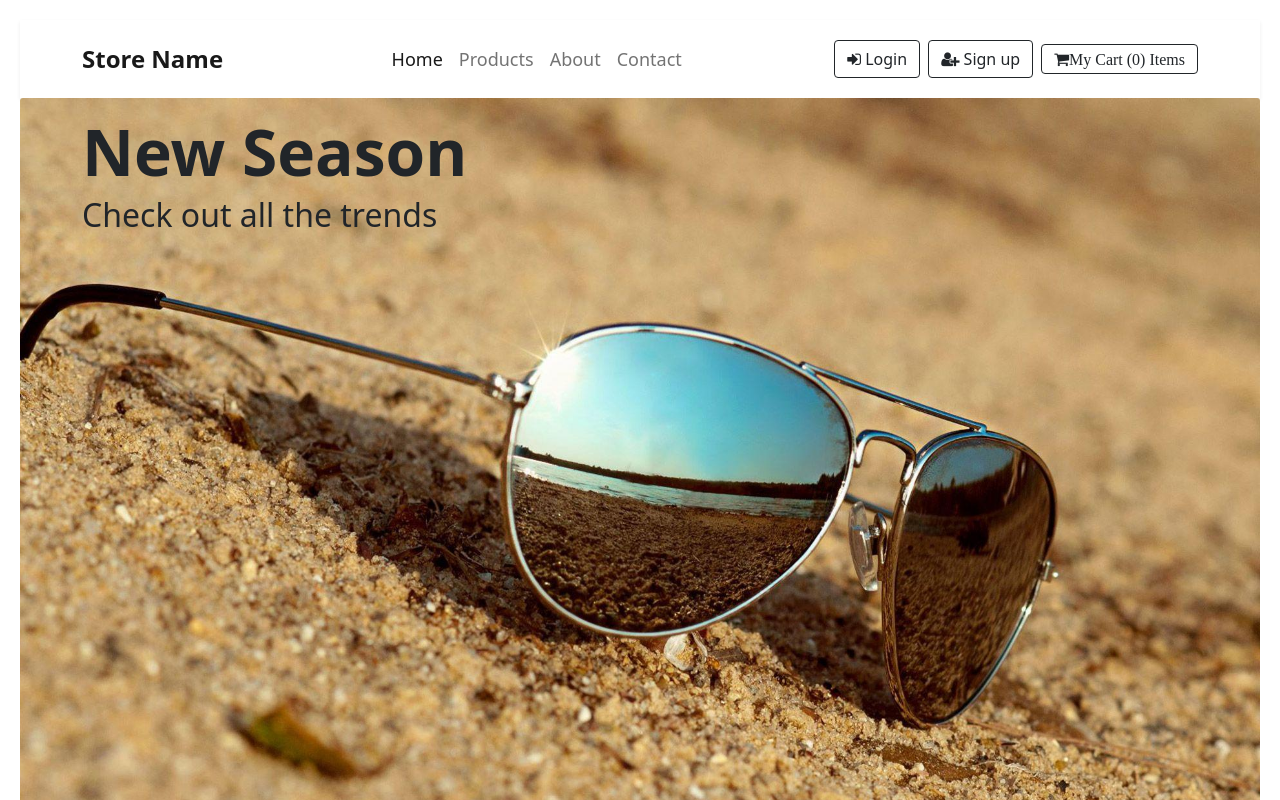
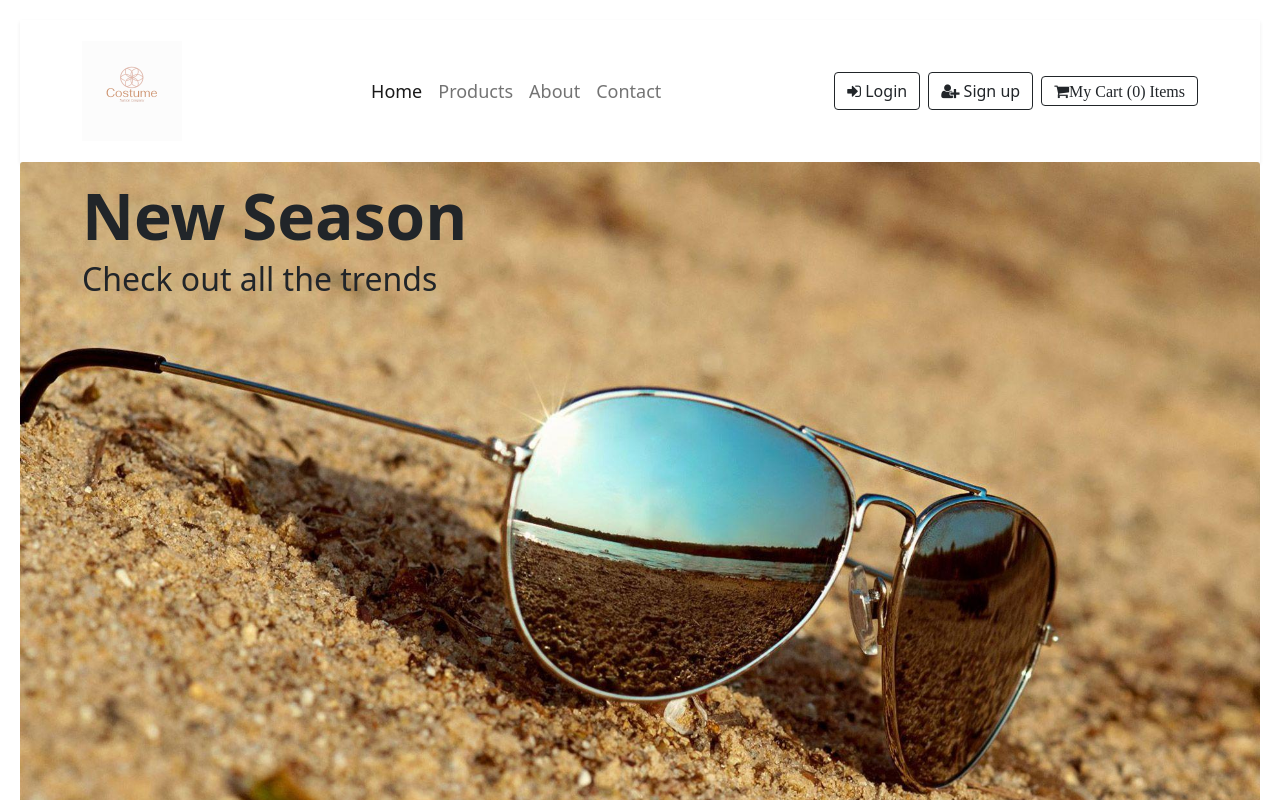
Before and after one commit to mauroapjr/ecommerce, a React (Create React App) app: page / in a window 1280 px wide. Shown: the top 800 px of the page. Built offline with nearby package versions, Linux system fonts and the light colour scheme; no server answers.

Commit message:
add logo

```diff
--- a/src/component/Navbar.jsx
+++ b/src/component/Navbar.jsx
@@ -17,9 +17,12 @@ export default function Navbar() {
     <div>
       <nav className="navbar navbar-expand-lg navbar-light bg-white py-3 shadow-sm">
         <div className="container">
-          <Link to="/"className="navbar-brand fw-bold fs-4" href="/">
+        <Link to="/" className="navbar-brand">
+  <img src="../assets/store_logo.png" alt="" className="store_logo"/>
+</Link>
+          {/* <Link to="/"className="navbar-brand fw-bold fs-4" href="/" src="ecommerce\public\assets\store_logo.png" >
             Store Name
-          </Link>
+          </Link> */}
           <button
             className="navbar-toggler"
             type="button"
--- a/src/index.css
+++ b/src/index.css
@@ -79,3 +79,8 @@ button {
   position: absolute;
   left: -9999px;
 }
+
+.store_logo {
+  width: 100px;
+  height: auto;
+}
```
Also changed, not shown: public/assets/store_logo.png (added), 1 other file (tests, documents, lock files or other folders).
